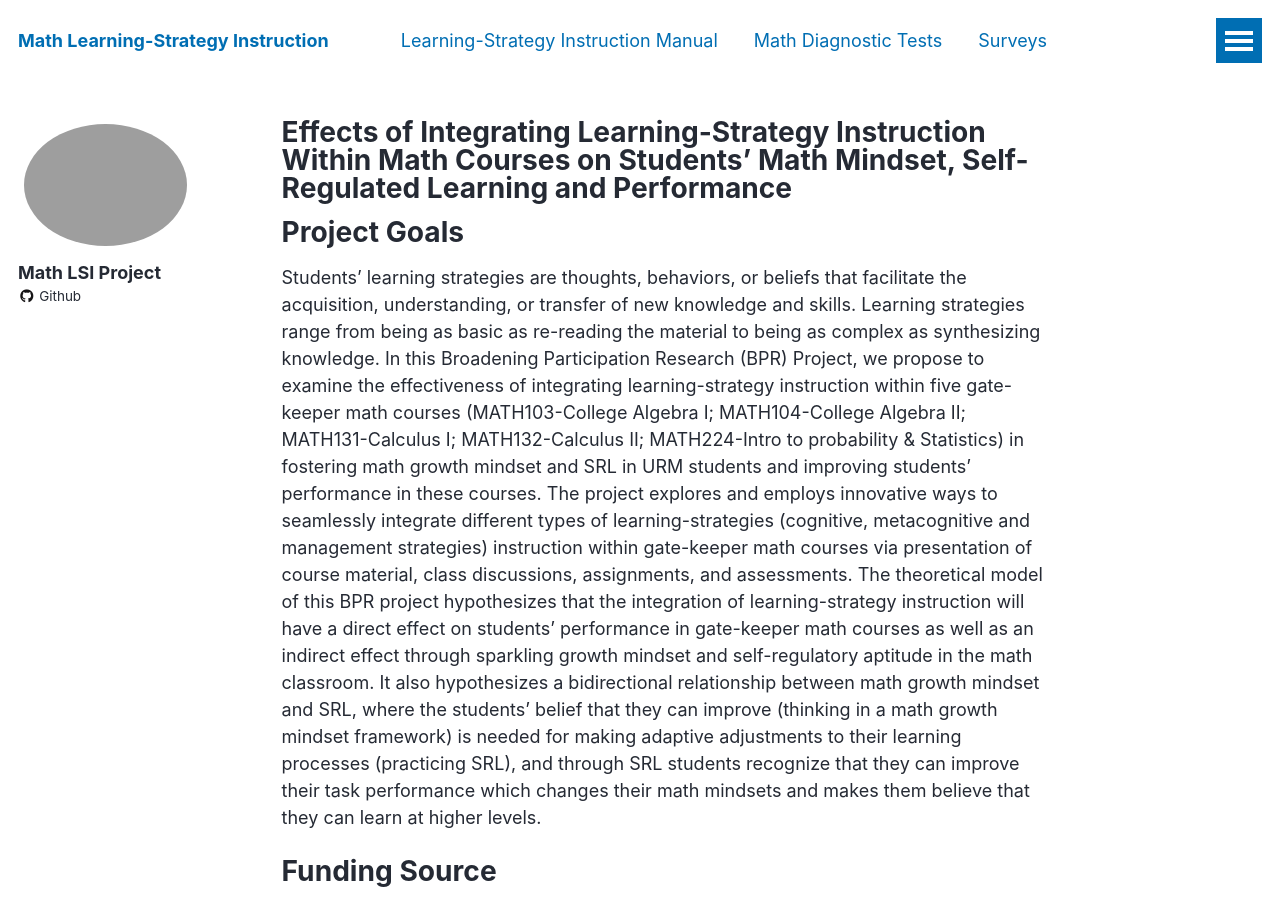
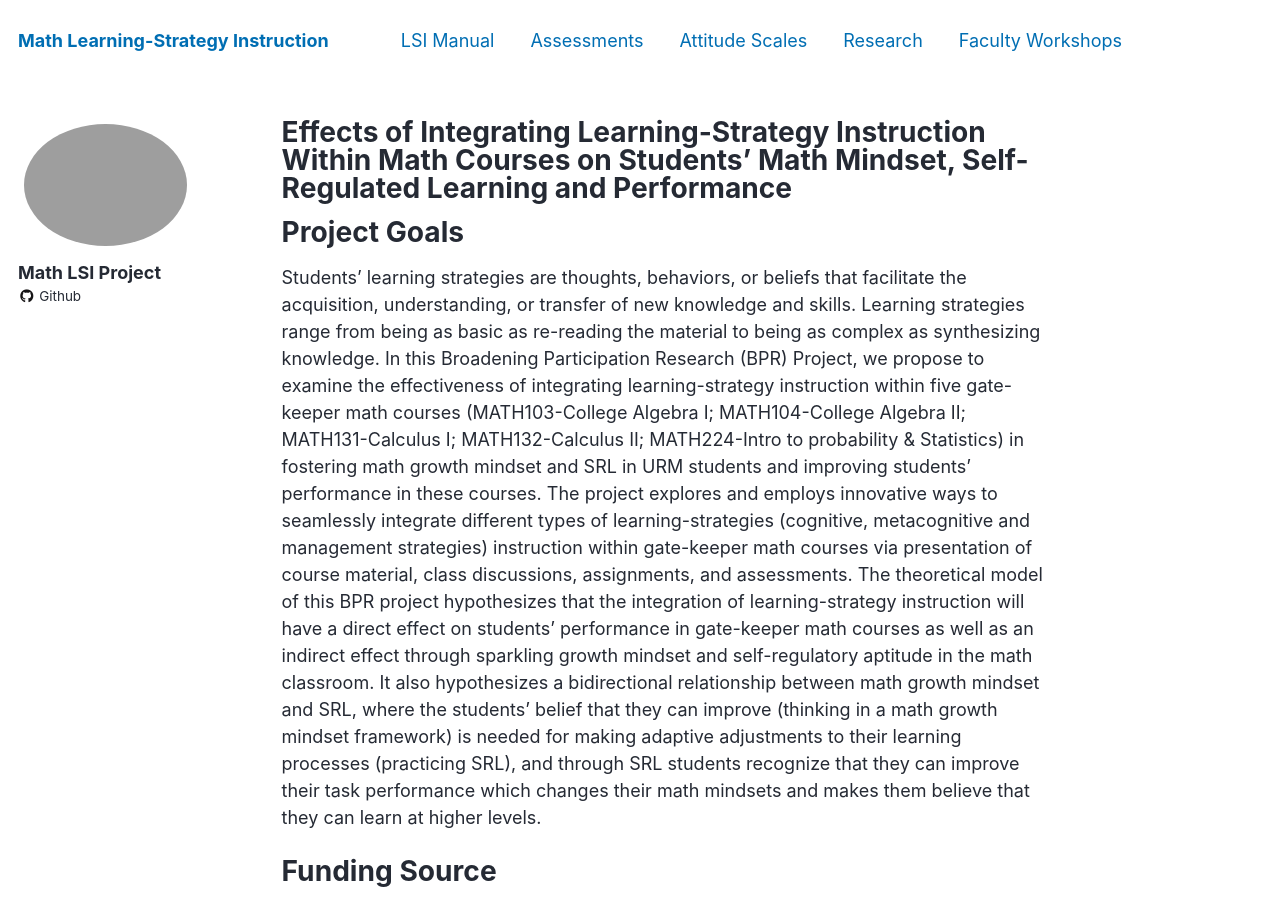
Before and after one commit to mathlsincat/mathlsincat.github.io, a Jekyll site: the page built from _pages/about.md, in a window 1280 px wide and 900 px high. Built offline with Jekyll 4.4.1, drawn with Linux system fonts in a browser that asks for light colours.

Commit message:
update navigation.yml

```diff
--- a/_data/navigation.yml
+++ b/_data/navigation.yml
@@ -1,14 +1,17 @@
 # main links links
 main:
 
-  - title: "Learning-Strategy Instruction Manual"
+  - title: "LSI Manual"
     url: /manual/
 
-  - title: "Math Diagnostic Tests"
-    url: /diagtests/
+  - title: "Assessments"
+    url: /assessments/
 
-  - title: "Surveys"
-    url: /surveys/
+  - title: "Attitude Scales"
+    url: /scales/
 
-  - title: "Publications/Presentations"
-    url: /presentations/
+  - title: "Research"
+    url: /research/
+
+  - title: "Faculty Workshops"
+    url: /workshops/
```
